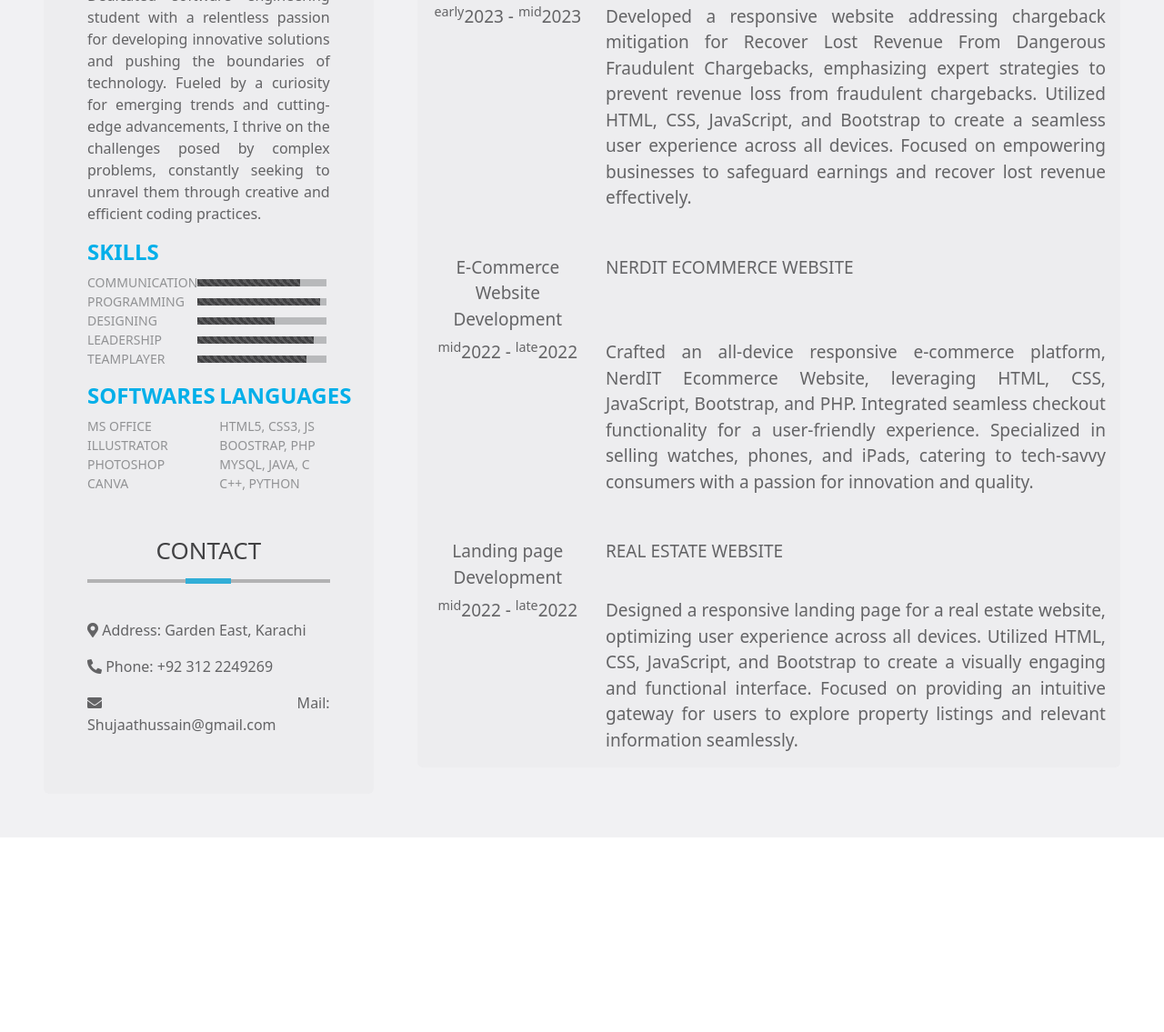
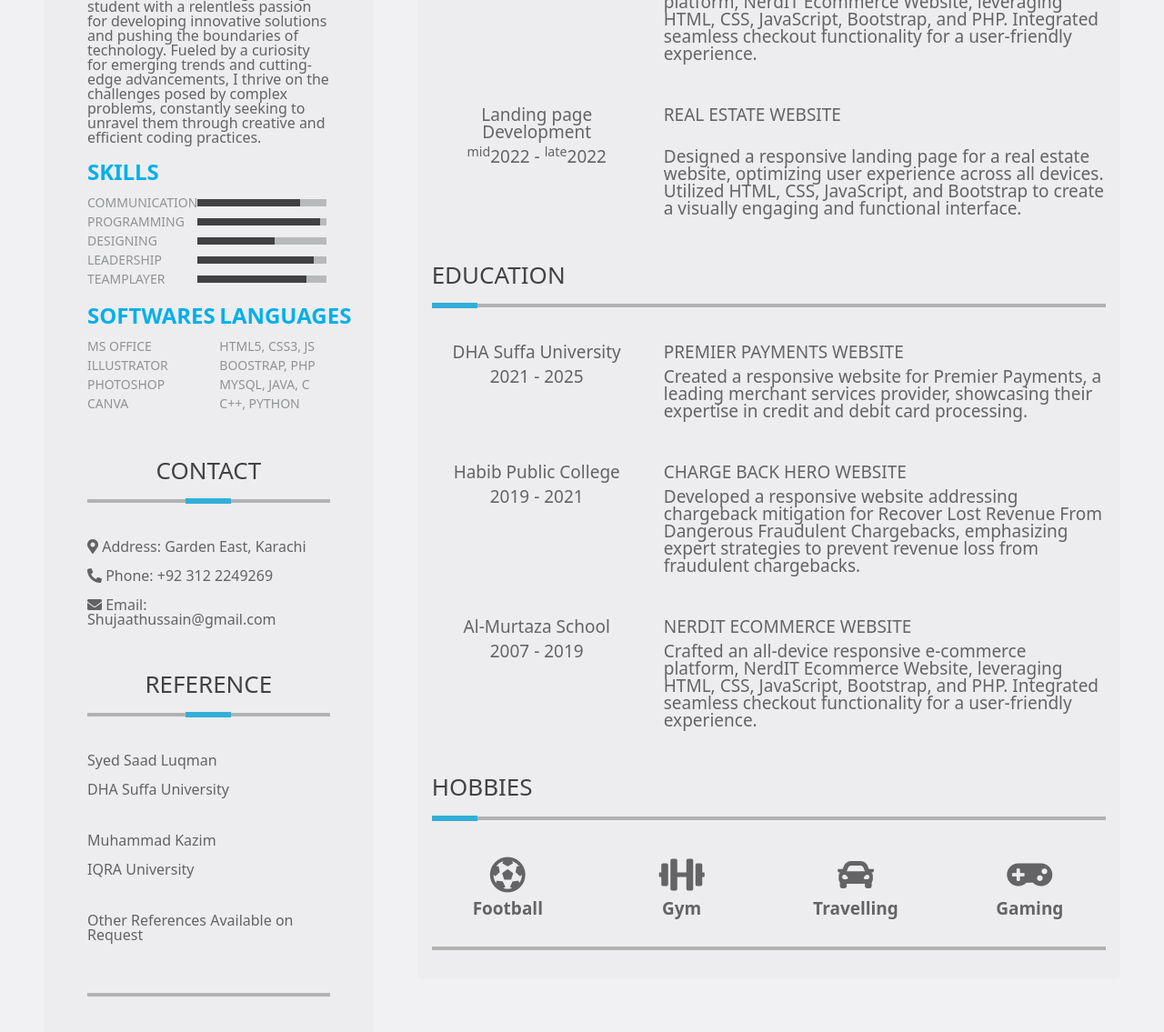
Before and after one commit to shujaat147/portfolio, a plain HTML site: page index.html in a window 1280 px wide. Shown: the part 577-1712 px from the top of the page at 91% size. Before the commit the page ends 1498 px from the top, so only its background shows below. Drawn offline with nearby package versions, Linux system fonts and the light colour scheme.

Commit message:
Fourth Commit

```diff
--- a/index.html
+++ b/index.html
@@ -42,7 +42,7 @@
                             </div>
                             <div class="col-lg-6 row justify-content-center align-items-center p-lg-0">
                                 <div class="progress">
-                                    <div class="progress-bar progress-bar-striped progress-bar-animated" role="progressbar" aria-valuenow="80" aria-valuemin="0" aria-valuemax="100" style="width: 80%;"></div>
+                                    <div class="progress-bar" role="progressbar" aria-valuenow="80" aria-valuemin="0" aria-valuemax="100" style="width: 80%;"></div>
                                 </div>
                             </div>
 
@@ -51,7 +51,7 @@
                             </div>
                             <div class="col-lg-6 row justify-content-center align-items-center p-lg-0">
                                 <div class="progress">
-                                    <div class="progress-bar progress-bar-striped progress-bar-animated" role="progressbar" aria-valuenow="95" aria-valuemin="0" aria-valuemax="100" style="width: 95%;"></div>
+                                    <div class="progress-bar" role="progressbar" aria-valuenow="95" aria-valuemin="0" aria-valuemax="100" style="width: 95%;"></div>
                                 </div>
                             </div>
 
@@ -60,7 +60,7 @@
                             </div>
                             <div class="col-lg-6 row justify-content-center align-items-center p-lg-0">
                                 <div class="progress">
-                                    <div class="progress-bar progress-bar-striped progress-bar-animated" role="progressbar" aria-valuenow="60" aria-valuemin="0" aria-valuemax="100" style="width: 60%;"></div>
+                                    <div class="progress-bar" role="progressbar" aria-valuenow="60" aria-valuemin="0" aria-valuemax="100" style="width: 60%;"></div>
                                 </div>
                             </div>
 
@@ -69,7 +69,7 @@
                             </div>
                             <div class="col-lg-6 row justify-content-center align-items-center p-lg-0">
                                 <div class="progress">
-                                    <div class="progress-bar progress-bar-striped progress-bar-animated" role="progressbar" aria-valuenow="90" aria-valuemin="0" aria-valuemax="100" style="width: 90%;"></div>
+                                    <div class="progress-bar" role="progressbar" aria-valuenow="90" aria-valuemin="0" aria-valuemax="100" style="width: 90%;"></div>
                                 </div>
                             </div>
 
@@ -78,7 +78,7 @@
                             </div>
                             <div class="col-lg-6 row justify-content-center align-items-center p-lg-0">
                                 <div class="progress">
-                                    <div class="progress-bar progress-bar-striped progress-bar-animated" role="progressbar" aria-valuenow="85" aria-valuemin="0" aria-valuemax="100" style="width: 85%;"></div>
+                                    <div class="progress-bar" role="progressbar" aria-valuenow="85" aria-valuemin="0" aria-valuemax="100" style="width: 85%;"></div>
                                 </div>
                             </div>
                         </div>
@@ -109,15 +109,28 @@
                         <span class="hr-mid"></span>
                         <p class="text"><i class="fas fa-map-marker-alt"></i> Address: Garden East, Karachi</p>
                         <p class="text"><i class="fas fa-phone-alt"></i> Phone: +92 312 2249269</p>
-                        <p class="text"><i class="fas fa-envelope"></i> Mail: Shujaathussain@gmail.com</p>
+                        <p class="text"><i class="fas fa-envelope"></i> Email: Shujaathussain@gmail.com</p>
+                    </div>
+
+                    <div class="contact text-center mt-5">
+                        <h2 class="heading mb-5 mb-lg-3">Reference</h2>
+                        <hr style="border: 2px solid black;">
+                        <span class="hr-mid"></span>
+                        <p class="text">Syed Saad Luqman</p>
+                        <p class="text">DHA Suffa University</p>
+                        <br>
+                        <p class="text">Muhammad Kazim</p>
+                        <p class="text">IQRA University</p>
+                        <br>
+                        <p class="text">Other References Available on Request</p>
+                        <br>
+                        <hr style="border: 2px solid black;">
                     </div>
 
                 </section>
 
 
             </div>
-
-
 
             <div class="col-lg-8">
                 <section class="box2 rounded p-3">
@@ -127,41 +140,106 @@
                         <span class="hr-mid"></span>
                         <div class="text">
                             <div class="row mb-2">
-                                <div class="col-md-3 text-center">Front-End Development</div>
-                                <div class="col-md-9 uppercase">Premier Payments Website</div>
+                                <div class="col-md-4 text-center">Front-End Development</div>
+                                <div class="col-md-8 uppercase">Premier Payments Website</div>
                             </div>
                             <div class="row">
-                                <div class="col-md-3 text-center"><sup>mid</sup>2022 - <sup>late</sup>2022</div>
-                                <div class="col-md-9">Created a responsive website for Premier Payments, a leading merchant services provider, showcasing their expertise in credit and debit card processing. Utilized HTML, CSS, JavaScript, Bootstrap, and integrated forms seamlessly with Zapier to streamline customer interactions. Emphasized cutting-edge payment technology and exceptional customer support to elevate business impact.</div>
+                                <div class="col-md-4 text-center"><sup>mid</sup>2022 - <sup>late</sup>2022</div>
+                                <div class="col-md-8">Created a responsive website for Premier Payments, a leading merchant services provider, showcasing their expertise in credit and debit card processing.</div>
                             </div>
 
                             <div class="row mt-5 mb-2">
-                                <div class="col-md-3 text-center">Front-End Development</div>
-                                <div class="col-md-9 uppercase">Charge Back Hero Website</div>
+                                <div class="col-md-4 text-center">Front-End Development</div>
+                                <div class="col-md-8 uppercase">Charge Back Hero Website</div>
                             </div>
                             <div class="row">
-                                <div class="col-md-3 text-center"><sup>early</sup>2023 - <sup>mid</sup>2023</div>
-                                <div class="col-md-9">Developed a responsive website addressing chargeback mitigation for Recover Lost Revenue From Dangerous Fraudulent Chargebacks, emphasizing expert strategies to prevent revenue loss from fraudulent chargebacks. Utilized HTML, CSS, JavaScript, and Bootstrap to create a seamless user experience across all devices. Focused on empowering businesses to safeguard earnings and recover lost revenue effectively.</div>
+                                <div class="col-md-4 text-center"><sup>early</sup>2023 - <sup>mid</sup>2023</div>
+                                <div class="col-md-8">Developed a responsive website addressing chargeback mitigation for Recover Lost Revenue From Dangerous Fraudulent Chargebacks, emphasizing expert strategies to prevent revenue loss from fraudulent chargebacks.</div>
                             </div>
 
                             <div class="row mt-5 mb-2">
-                                <div class="col-md-3 text-center">E-Commerce Website Development</div>
-                                <div class="col-md-9 uppercase">NerdIT Ecommerce Website</div>
+                                <div class="col-md-4 text-center">E-Commerce Website Development</div>
+                                <div class="col-md-8 uppercase">NerdIT Ecommerce Website</div>
                             </div>
                             <div class="row">
-                                <div class="col-md-3 text-center"><sup>mid</sup>2022 - <sup>late</sup>2022</div>
-                                <div class="col-md-9">Crafted an all-device responsive e-commerce platform, NerdIT Ecommerce Website, leveraging HTML, CSS, JavaScript, Bootstrap, and PHP. Integrated seamless checkout functionality for a user-friendly experience. Specialized in selling watches, phones, and iPads, catering to tech-savvy consumers with a passion for innovation and quality.</div>
+                                <div class="col-md-4 text-center"><sup>mid</sup>2022 - <sup>late</sup>2022</div>
+                                <div class="col-md-8">Crafted an all-device responsive e-commerce platform, NerdIT Ecommerce Website, leveraging HTML, CSS, JavaScript, Bootstrap, and PHP. Integrated seamless checkout functionality for a user-friendly experience.</div>
                             </div>
 
                             <div class="row mt-5 mb-2">
-                                <div class="col-md-3 text-center">Landing page Development</div>
-                                <div class="col-md-9 uppercase">Real Estate Website</div>
+                                <div class="col-md-4 text-center">Landing page Development</div>
+                                <div class="col-md-8 uppercase">Real Estate Website</div>
                             </div>
                             <div class="row">
-                                <div class="col-md-3 text-center"><sup>mid</sup>2022 - <sup>late</sup>2022</div>
-                                <div class="col-md-9">Designed a responsive landing page for a real estate website, optimizing user experience across all devices. Utilized HTML, CSS, JavaScript, and Bootstrap to create a visually engaging and functional interface. Focused on providing an intuitive gateway for users to explore property listings and relevant information seamlessly.</div>
+                                <div class="col-md-4 text-center"><sup>mid</sup>2022 - <sup>late</sup>2022</div>
+                                <div class="col-md-8">Designed a responsive landing page for a real estate website, optimizing user experience across all devices. Utilized HTML, CSS, JavaScript, and Bootstrap to create a visually engaging and functional interface.</div>
                             </div>
                         </div>
+                    </div>
+
+
+                    <div class="prj mt-5">
+                        <h2 class="heading mb-5 mb-lg-3">Education</h2>
+                        <hr style="border: 2px solid black;">
+                        <span class="hr-mid"></span>
+                        <div class="text">
+                            <div class="row mb-2">
+                                <div class="col-md-4 text-center">DHA Suffa University</div>
+                                <div class="col-md-8 uppercase">Premier Payments Website</div>
+                            </div>
+                            <div class="row">
+                                <div class="col-md-4 text-center">2021 - 2025</div>
+                                <div class="col-md-8">Created a responsive website for Premier Payments, a leading merchant services provider, showcasing their expertise in credit and debit card processing.</div>
+                            </div>
+
+                            <div class="row mt-5 mb-2">
+                                <div class="col-md-4 text-center">Habib Public College</div>
+                                <div class="col-md-8 uppercase">Charge Back Hero Website</div>
+                            </div>
+                            <div class="row">
+                                <div class="col-md-4 text-center">2019 - 2021</div>
+                                <div class="col-md-8">Developed a responsive website addressing chargeback mitigation for Recover Lost Revenue From Dangerous Fraudulent Chargebacks, emphasizing expert strategies to prevent revenue loss from fraudulent chargebacks.</div>
+                            </div>
+
+                            <div class="row mt-5 mb-2">
+                                <div class="col-md-4 text-center">Al-Murtaza School</div>
+                                <div class="col-md-8 uppercase">NerdIT Ecommerce Website</div>
+                            </div>
+                            <div class="row">
+                                <div class="col-md-4 text-center">2007 - 2019</div>
+                                <div class="col-md-8">Crafted an all-device responsive e-commerce platform, NerdIT Ecommerce Website, leveraging HTML, CSS, JavaScript, Bootstrap, and PHP. Integrated seamless checkout functionality for a user-friendly experience.</div>
+                            </div>
+                        </div>
+                    </div>
+
+                    <div class="prj mt-5">
+                        <h2 class="heading mb-5 mb-lg-3">Hobbies</h2>
+                        <hr style="border: 2px solid black;">
+                        <span class="hr-mid"></span>
+                        <div class="row text">
+                            <div class="col-md col-6 text-center">
+                                <i class="fas fa-futbol h1"></i>
+                                <br>
+                                <p class="fw-bold">Football</p>
+                            </div>
+
+                            <div class="col-md col-6 text-center">
+                                <i class="fas fa-dumbbell h1"></i>
+                                <p class="fw-bold">Gym</p>
+                            </div>
+
+                            <div class="col-md col-6 text-center">
+                                <i class="fas fa-car h1"></i>
+                                <p class="fw-bold">Travelling</p>
+                            </div>
+
+                            <div class="col-md col-6 text-center">
+                                <i class="fas fa-regular fa-gamepad h1"></i>
+                                <p class="fw-bold">Gaming</p>
+                            </div>
+
+                        </div>
+                        <hr style="border: 2px solid black;">
                     </div>
                 </section>
             </div>
--- a/style.css
+++ b/style.css
@@ -73,10 +73,11 @@ body {
 }
 
 .resume .text {
-    font-size: 20px;
+    font-size: 22px;
     color: #636365;
     font-weight: 400;
-    text-align: justify;
+    text-align: left ;
+    line-height: 1;
 }
 
 .resume .hr-mid {
@@ -121,6 +122,7 @@ body {
 .resume .w-70 {
     width: 70%;
 }
+
 
 @media (min-width: 992px) and (max-width: 1400px) {
     .resume .name {
```
